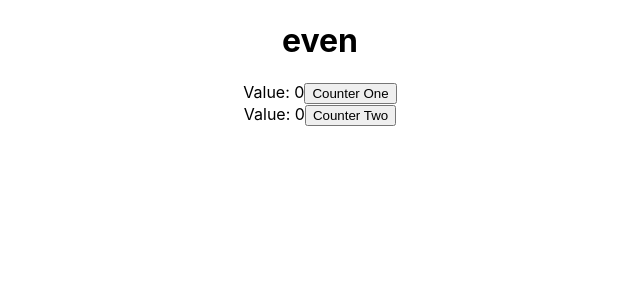
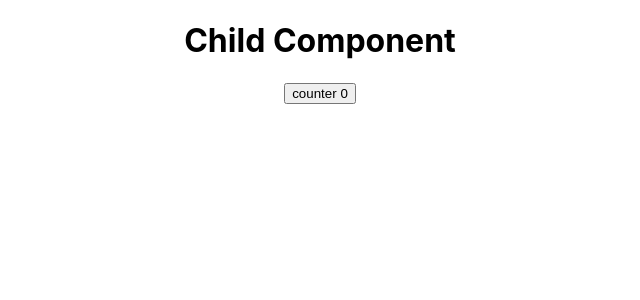
Before and after one commit to ABHISI764/React-Concept-Example, a React (Create React App) app: page / in a window 1280 px wide. Shown: the top 300 px of the page, without its empty margins (320-960 px from the left). Built offline with nearby package versions, Linux system fonts and the light colour scheme.

Commit message:
useCallback example

```diff
--- a/src/App.js
+++ b/src/App.js
@@ -1,12 +1,13 @@
 import React, {useState, createContext} from 'react';
 import './App.css';
-import UseMemoExample from './components/All-Hooks/useMemo-Hook/UseMemoExample';
+import UseCallbackExample from './components/All-Hooks/useCallback-Hook/UseCallbackExample';
 
 
 function App() {
   return (
     <div className="App">
-     <UseMemoExample />
+      <UseCallbackExample />
+
     </div>
   );
 }
--- /dev/null
+++ b/src/components/All-Hooks/useCallback-Hook/Child.jsx
@@ -0,0 +1,12 @@
+import React,{memo} from 'react'
+
+function Child({countTwo}) {
+    console.log("Child Component render..");
+  return (
+    <div>
+        <h1>Child Component</h1>
+    </div>
+  )
+}
+
+export default memo(Child)
--- /dev/null
+++ b/src/components/All-Hooks/useCallback-Hook/UseCallbackExample.jsx
@@ -0,0 +1,21 @@
+import React, { useCallback, useState } from 'react'
+import Child from './Child';
+
+function UseCallbackExample() {
+    const [count, setCount] = useState(0);
+    const [countTwo, setCountTwo] = useState([]);
+    const increment = () => {
+        setCount(count + 1);
+    }
+    const fun = useCallback( () => {
+        console.log("Hello Function")
+
+    },[countTwo])
+    return (
+        <div>
+            <Child countTwo={countTwo} fun={fun}/>
+            <button onClick={increment}>counter {count}</button>
+        </div>
+    )
+}
+export default UseCallbackExample
```
